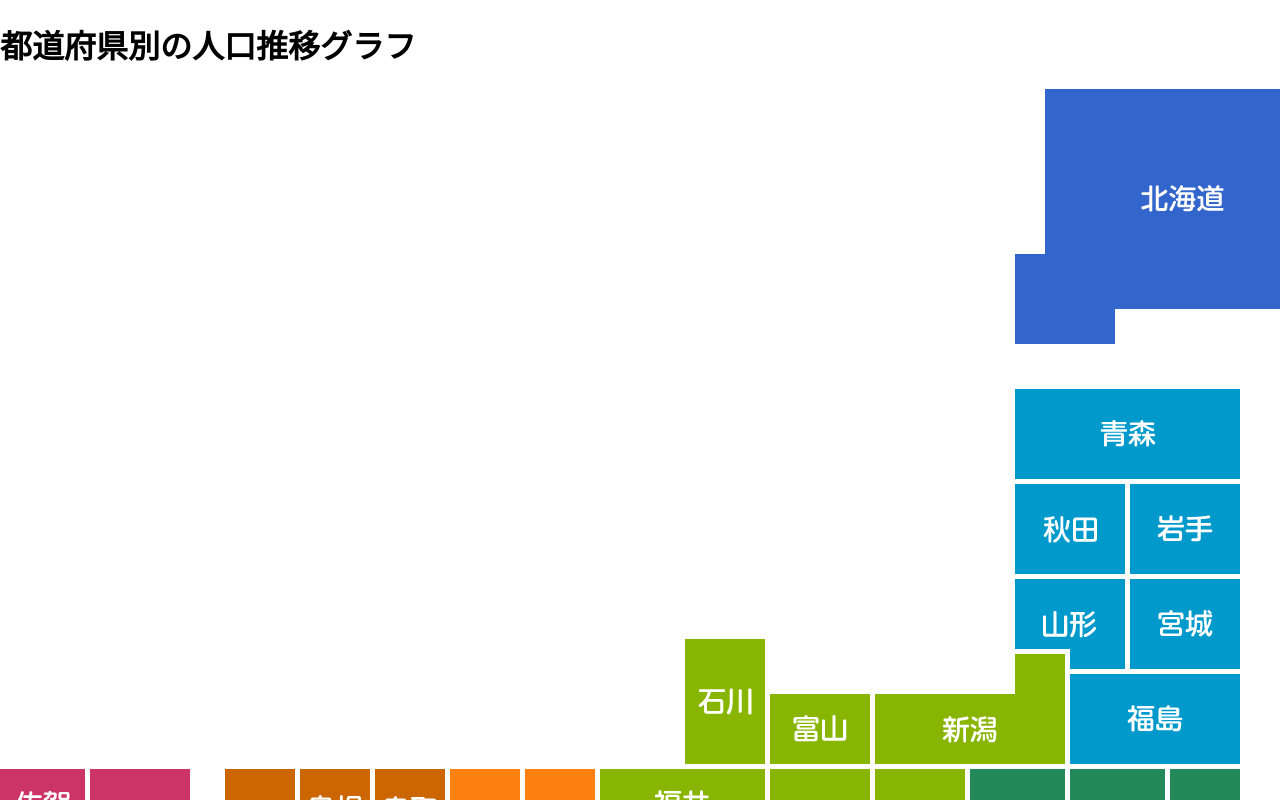
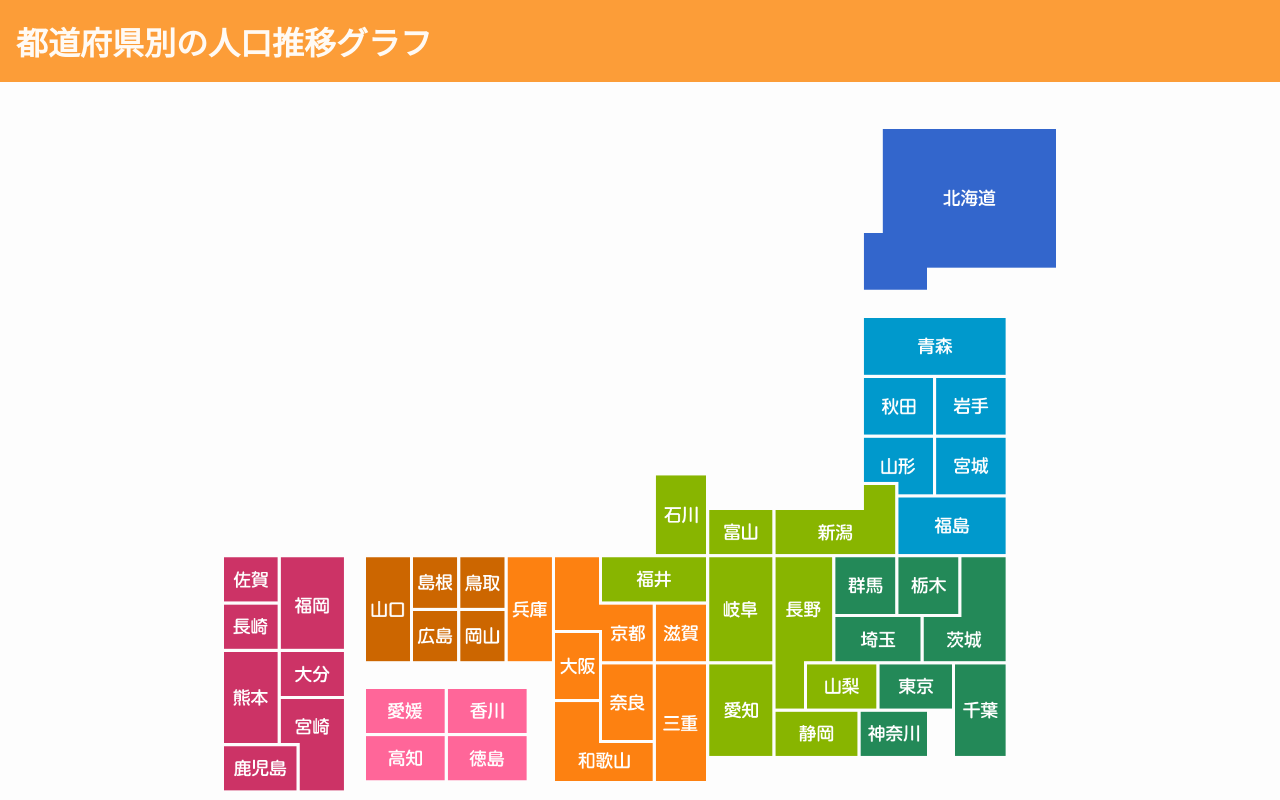
Before and after one commit to poponman/prefs_graph_app, a React (Create React App) app: page / in a window 1280 px wide. Shown: the top 800 px of the page. Built offline with nearby package versions, Linux system fonts and the light colour scheme.

Commit message:
[update]App.tsxの変更に伴いスタイルを追加

```diff
--- a/src/App.css
+++ b/src/App.css
@@ -1,38 +1,46 @@
-.App {
-  text-align: center;
+.main {
+  margin: 0;
+  padding: 2rem;
+  font-family: sans-serif;
+  background-color: #fdfdfd;
+  box-sizing: border-box;
 }
 
-.App-logo {
-  height: 40vmin;
-  pointer-events: none;
+header {
+  background-color: #fc9d38;
+  color: #fffaf4;
+  width: 100%;
+  height: 50px;
+  padding: 1rem 1rem;
+  font-weight: bold;
+  display: flex;
+  align-items: center;
+  justify-content: space-between;
 }
 
-@media (prefers-reduced-motion: no-preference) {
-  .App-logo {
-    animation: App-logo-spin infinite 20s linear;
-  }
+ .headerTitle {
+  display: block;
+  white-space: normal;
+  font-size: clamp(20px, 5vw, 32px);
+  text-align: left;
+  width: 100%;
+  margin: 0 auto;
 }
 
-.App-header {
-  background-color: #282c34;
-  min-height: 100vh;
-  display: flex;
-  flex-direction: column;
-  align-items: center;
-  justify-content: center;
-  font-size: calc(10px + 2vmin);
-  color: white;
+.todouhukenLogo{
+  display: block;
+  width: 65vw;
+  max-width: 100%;
+  margin-left: auto;
+  margin-right: auto;
+  height: auto;
+  padding-top: 15px;
+  padding-bottom: 15px;
 }
 
-.App-link {
-  color: #61dafb;
+h2{
+   padding: 0.5em;
+  color: #494949;
+  background: #fffaf4;
+  border-left: solid 5px #ffaf58;
 }
-
-@keyframes App-logo-spin {
-  from {
-    transform: rotate(0deg);
-  }
-  to {
-    transform: rotate(360deg);
-  }
-}
```
